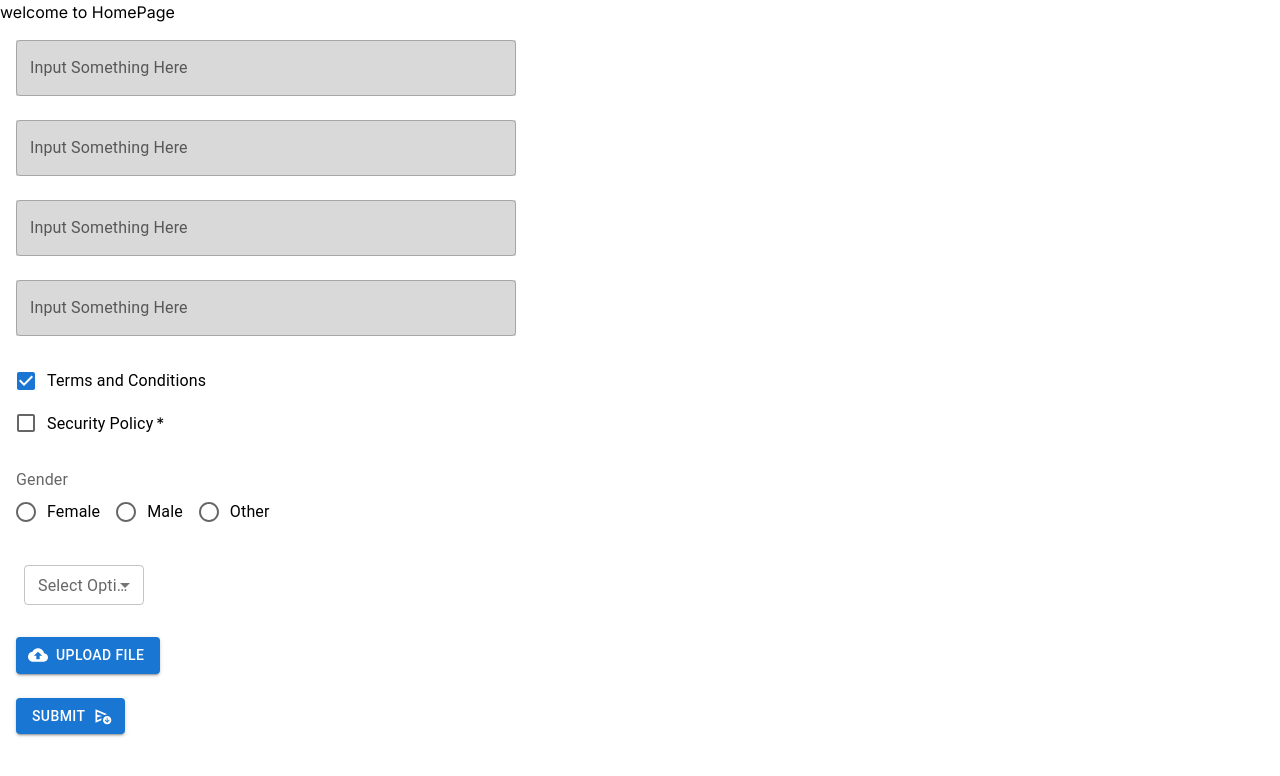
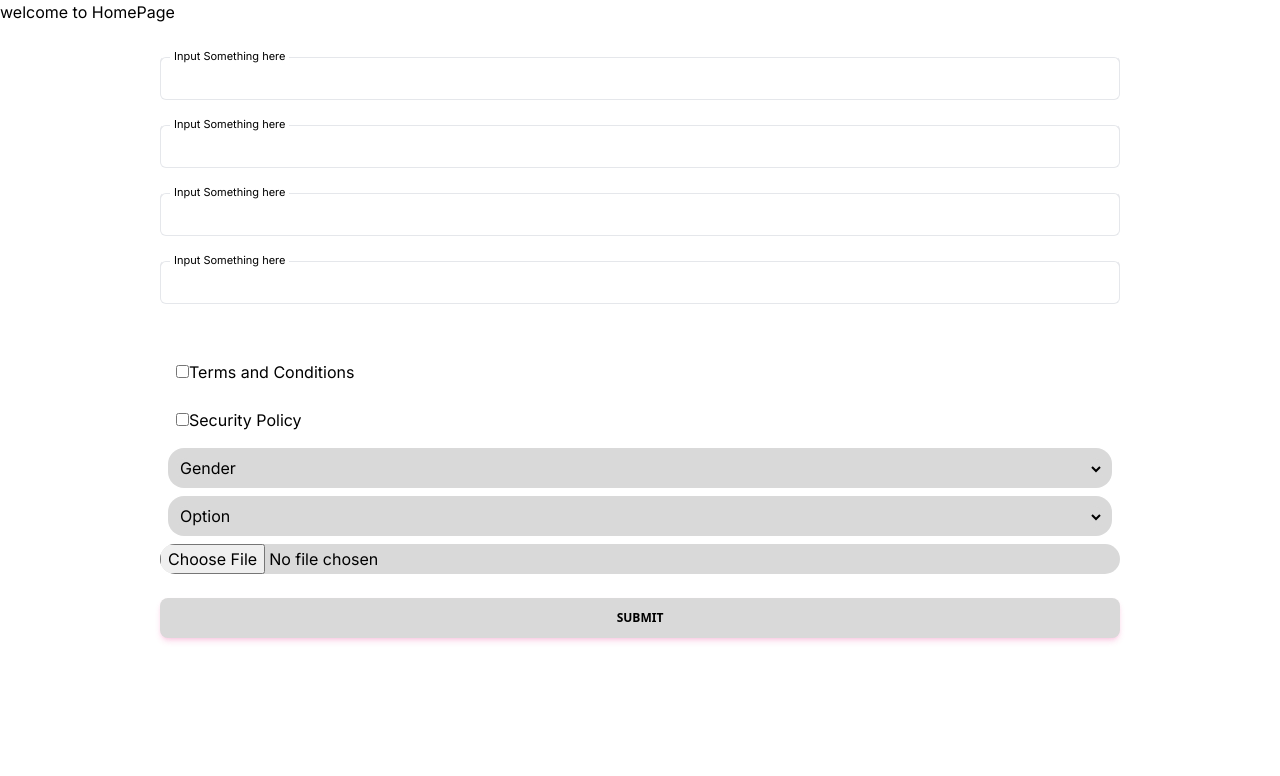
Before and after one commit to arefin22/EchoScript, a Next.js app: page / in a window 1280 px wide. Shown: the top 776 px of the page. Built offline with nearby package versions, Linux system fonts and the light colour scheme.

Commit message:
form for home page completed with updated without material ui

```diff
--- a/src/components/shared/formCard/FormCard.js
+++ b/src/components/shared/formCard/FormCard.js
@@ -1,142 +1,108 @@
 "use client"
 import * as React from 'react';
-import Box from '@mui/material/Box';
-import { styled } from '@mui/material/styles';
-import  CloudUploadIcon  from '@mui/icons-material/CloudUpload';
-// import SendIcon from '@mui/icons-material'
-import TextField from '@mui/material/TextField';
-import { Button, Checkbox, FormControl, FormControlLabel, FormGroup, FormLabel, InputLabel, MenuItem, Radio, RadioGroup, Select } from '@mui/material';
-import { SendAndArchiveOutlined } from '@mui/icons-material';
 
 const FormCard = () => {
-    const [option, setOption] = React.useState('');
-    const handleSubmit=()=>{
-        console.log("submitted");
-    }
-    const handleOption = (event) => {
-        setOption(event.target.value);}
-        const VisuallyHiddenInput = styled('input')({
-            clip: 'rect(0 0 0 0)',
-            clipPath: 'inset(50%)',
-            height: 1,
-            overflow: 'hidden',
-            position: 'absolute',
-            bottom: 0,
-            left: 0,
-            whiteSpace: 'nowrap',
-            width: 1,
-          });
+
   return (
     <div className='mx-auto'>
-      <form onSubmit={handleSubmit}>
-       <div className='m-2 p-2' >
-       <Box
-          sx={{
-            border:'none',
-            width: 500,
-            maxWidth: '100%',
-            backgroundColor: '#D9D9D9',
-            border:'none'
 
-          }}
-        >
-          <TextField className='text-black border-none' fullWidth label="Input Something Here" id="fullWidth" />
-        </Box>
+      <div className='w-3/4 mx-auto'>
+         <form  className="mt-8 mb-2 w-full ">
+    <div className="mb-4 flex flex-col gap-6">
+      <div className="relative h-11 w-full min-w-[200px]">
+        <input
+          className="peer bg-[#D9D9D9] h-full w-full rounded-md border border-blue-gray-200 border-t-transparent bg-transparent px-3 py-3 font-sans text-sm font-normal text-blue-gray-700 outline outline-0 transition-all placeholder-shown:border placeholder-shown:border-blue-gray-200 placeholder-shown:border-t-blue-gray-200 focus:border-2 focus:border-pink-500 focus:border-t-transparent focus:outline-0 disabled:border-0 disabled:bg-blue-gray-50"
+        type="name" name="name"
+        />
+        <label className="before:content[' '] after:content[' '] pointer-events-none absolute left-0 -top-1.5 flex h-full w-full select-none text-[11px] font-normal leading-tight text-blue-gray-400 transition-all before:pointer-events-none before:mt-[6.5px] before:mr-1 before:box-border before:block before:h-1.5 before:w-2.5 before:rounded-tl-md before:border-t before:border-l before:border-blue-gray-200 before:transition-all after:pointer-events-none after:mt-[6.5px] after:ml-1 after:box-border after:block after:h-1.5 after:w-2.5 after:flex-grow after:rounded-tr-md after:border-t after:border-r after:border-blue-gray-200 after:transition-all peer-placeholder-shown:text-sm peer-placeholder-shown:leading-[4.1] peer-placeholder-shown:text-blue-gray-500 peer-placeholder-shown:before:border-transparent peer-placeholder-shown:after:border-transparent peer-focus:text-[11px] peer-focus:leading-tight peer-focus:text-pink-500 peer-focus:before:border-t-2 peer-focus:before:border-l-2 peer-focus:before:!border-pink-500 peer-focus:after:border-t-2 peer-focus:after:border-r-2 peer-focus:after:!border-pink-500 peer-disabled:text-transparent peer-disabled:before:border-transparent peer-disabled:after:border-transparent peer-disabled:peer-placeholder-shown:text-blue-gray-500">
+          Input Something here
+        </label>
       </div>
-       <div className='m-2 p-2' >
-       <Box
-          sx={{
-            border:'none',
-            width: 500,
-            maxWidth: '100%',
-            backgroundColor: '#D9D9D9',
-            border:'none'
+      <div className="relative h-11 w-full min-w-[200px]">
+        <input
+          className="peer h-full w-full bg-[#D9D9D9] rounded-md border border-blue-gray-200 border-t-transparent bg-transparent px-3 py-3 font-sans text-sm font-normal text-blue-gray-700 outline outline-0 transition-all placeholder-shown:border placeholder-shown:border-blue-gray-200 placeholder-shown:border-t-blue-gray-200 focus:border-2 focus:border-pink-500 focus:border-t-transparent focus:outline-0 disabled:border-0 disabled:bg-blue-gray-50"
+        type="name" name="photoURL"
+        />
+        <label className="before:content[' '] after:content[' '] pointer-events-none absolute left-0 -top-1.5 flex h-full w-full select-none text-[11px] font-normal leading-tight text-blue-gray-400 transition-all before:pointer-events-none before:mt-[6.5px] before:mr-1 before:box-border before:block before:h-1.5 before:w-2.5 before:rounded-tl-md before:border-t before:border-l before:border-blue-gray-200 before:transition-all after:pointer-events-none after:mt-[6.5px] after:ml-1 after:box-border after:block after:h-1.5 after:w-2.5 after:flex-grow after:rounded-tr-md after:border-t after:border-r after:border-blue-gray-200 after:transition-all peer-placeholder-shown:text-sm peer-placeholder-shown:leading-[4.1] peer-placeholder-shown:text-blue-gray-500 peer-placeholder-shown:before:border-transparent peer-placeholder-shown:after:border-transparent peer-focus:text-[11px] peer-focus:leading-tight peer-focus:text-pink-500 peer-focus:before:border-t-2 peer-focus:before:border-l-2 peer-focus:before:!border-pink-500 peer-focus:after:border-t-2 peer-focus:after:border-r-2 peer-focus:after:!border-pink-500 peer-disabled:text-transparent peer-disabled:before:border-transparent peer-disabled:after:border-transparent peer-disabled:peer-placeholder-shown:text-blue-gray-500">
+        Input Something here
+        </label>
+      </div>
+      <div className="relative h-11 w-full min-w-[200px]">
+        <input
+          className="peer h-full bg-[#D9D9D9] w-full rounded-md border border-blue-gray-200 border-t-transparent bg-transparent px-3 py-3 font-sans text-sm font-normal text-blue-gray-700 outline outline-0 transition-all placeholder-shown:border placeholder-shown:border-blue-gray-200 placeholder-shown:border-t-blue-gray-200 focus:border-2 focus:border-pink-500 focus:border-t-transparent focus:outline-0 disabled:border-0 disabled:bg-blue-gray-50"
+           type="text" name="email"
+        />
+        <label className="before:content[' '] after:content[' '] pointer-events-none absolute left-0 -top-1.5 flex h-full w-full select-none text-[11px] font-normal leading-tight text-blue-gray-400 transition-all before:pointer-events-none before:mt-[6.5px] before:mr-1 before:box-border before:block before:h-1.5 before:w-2.5 before:rounded-tl-md before:border-t before:border-l before:border-blue-gray-200 before:transition-all after:pointer-events-none after:mt-[6.5px] after:ml-1 after:box-border after:block after:h-1.5 after:w-2.5 after:flex-grow after:rounded-tr-md after:border-t after:border-r after:border-blue-gray-200 after:transition-all peer-placeholder-shown:text-sm peer-placeholder-shown:leading-[4.1] peer-placeholder-shown:text-blue-gray-500 peer-placeholder-shown:before:border-transparent peer-placeholder-shown:after:border-transparent peer-focus:text-[11px] peer-focus:leading-tight peer-focus:text-pink-500 peer-focus:before:border-t-2 peer-focus:before:border-l-2 peer-focus:before:!border-pink-500 peer-focus:after:border-t-2 peer-focus:after:border-r-2 peer-focus:after:!border-pink-500 peer-disabled:text-transparent peer-disabled:before:border-transparent peer-disabled:after:border-transparent peer-disabled:peer-placeholder-shown:text-blue-gray-500">
+        Input Something here
+        </label>
+      </div>
+      <div className="relative h-11 w-full min-w-[200px]">
+        <input
+          type="text" name="password"
+          className="peer h-full bg-[#D9D9D9] w-full rounded-md border border-blue-gray-200 border-t-transparent bg-transparent px-3 py-3 font-sans text-sm font-normal text-blue-gray-700 outline outline-0 transition-all placeholder-shown:border placeholder-shown:border-blue-gray-200 placeholder-shown:border-t-blue-gray-200 focus:border-2 focus:border-pink-500 focus:border-t-transparent focus:outline-0 disabled:border-0 disabled:bg-blue-gray-50"
 
-          }}
-        >
-          <TextField className='text-black border-none' fullWidth label="Input Something Here" id="fullWidth" />
-        </Box>
+        />
+        <label className="before:content[' '] after:content[' '] pointer-events-none absolute left-0 -top-1.5 flex h-full w-full select-none text-[11px] font-normal leading-tight text-blue-gray-400 transition-all before:pointer-events-none before:mt-[6.5px] before:mr-1 before:box-border before:block before:h-1.5 before:w-2.5 before:rounded-tl-md before:border-t before:border-l before:border-blue-gray-200 before:transition-all after:pointer-events-none after:mt-[6.5px] after:ml-1 after:box-border after:block after:h-1.5 after:w-2.5 after:flex-grow after:rounded-tr-md after:border-t after:border-r after:border-blue-gray-200 after:transition-all peer-placeholder-shown:text-sm peer-placeholder-shown:leading-[4.1] peer-placeholder-shown:text-blue-gray-500 peer-placeholder-shown:before:border-transparent peer-placeholder-shown:after:border-transparent peer-focus:text-[11px] peer-focus:leading-tight peer-focus:text-pink-500 peer-focus:before:border-t-2 peer-focus:before:border-l-2 peer-focus:before:!border-pink-500 peer-focus:after:border-t-2 peer-focus:after:border-r-2 peer-focus:after:!border-pink-500 peer-disabled:text-transparent peer-disabled:before:border-transparent peer-disabled:after:border-transparent peer-disabled:peer-placeholder-shown:text-blue-gray-500">
+        Input Something here
+        </label>
       </div>
-       <div className='m-2 p-2' >
-       <Box
-          sx={{
-            border:'none',
-            width: 500,
-            maxWidth: '100%',
-            backgroundColor: '#D9D9D9',
-            border:'none'
+    </div>
+    <div className="inline-flex items-center">
 
-          }}
-        >
-          <TextField className='text-black border-none' fullWidth label="Input Something Here" id="fullWidth" />
-        </Box >
-       </div>
-       <div className='m-2 p-2' >
-       <Box
-          sx={{
-            border:'none',
-            width: 500,
-            maxWidth: '100%',
-            backgroundColor: '#D9D9D9',
-            border:'none'
 
-          }}
-        >
-          <TextField className='text-black border-none' fullWidth label="Input Something Here" id="fullWidth" />
-        </Box >
     </div>
     <div className='m-2 p-2'>
-       <FormGroup>
-  <FormControlLabel control={<Checkbox defaultChecked />} label="Terms and Conditions" />
-  <FormControlLabel required control={<Checkbox />} label="Security Policy" />
+    <div className="form-control">
+  <label className="label cursor-pointer">
 
-</FormGroup>
+    <input type="checkbox"  className="checkbox bg-[#D9D9D9]" />
+    <span className="label-text">Terms and Conditions</span>
+  </label>
+</div>
     </div>
     <div className='m-2 p-2'>
-       <FormControl>
-      <FormLabel id="demo-row-radio-buttons-group-label">Gender</FormLabel>
-      <RadioGroup
-        row
-        aria-labelledby="demo-row-radio-buttons-group-label"
-        name="row-radio-buttons-group"
-      >
-        <FormControlLabel value="female" control={<Radio />} label="Female" />
-        <FormControlLabel value="male" control={<Radio />} label="Male" />
-        <FormControlLabel value="other" control={<Radio />} label="Other" />
+    <div className="form-control">
+  <label className="label cursor-pointer">
 
-      </RadioGroup>
-    </FormControl>
+    <input type="checkbox"  className="checkbox bg-[#D9D9D9]" />
+    <span className="label-text">Security Policy</span>
+  </label>
 </div>
-       <div className='m-2 p-2'>
-       <FormControl sx={{ m: 1, minWidth: 120 }} size="small">
-      <InputLabel id="demo-select-small-label">Select Option</InputLabel>
-      <Select
-        labelId="demo-select-small-label"
-        id="demo-select-small"
-        value={option}
-        label="Option"
-        onChange={handleOption}
-      >
-
-        <MenuItem value="option-1">Option-1</MenuItem>
-        <MenuItem value="option-2">Option-2</MenuItem>
-        <MenuItem value="option-3">Option-3</MenuItem>
-      </Select>
-    </FormControl>
-       </div>
-       <div className='m-2 p-2'>
-       <Button component="label" variant="contained" startIcon={<CloudUploadIcon />}>
-      Upload file
-      <VisuallyHiddenInput type="file" />
-    </Button>
-       </div>
-       <div className='m-2 p-2'>
-       <Button type="submit" variant="contained" endIcon={<SendAndArchiveOutlined />}>
-  Submit
-</Button>
     </div>
 
+    <div>
+      <div className='m-2 p-2 bg-[#D9D9D9] rounded-2xl'>
+      <select className="select bg-[#D9D9D9] w-full rounded-2xl select-accent ">
+  <option disabled selected>Gender</option>
+  <option>Male</option>
+  <option>Female</option>
+  <option>Other</option>
+</select>
+      </div>
+    </div>
+    <div>
+      <div className='m-2 p-2 bg-[#D9D9D9] rounded-2xl'>
+      <select className="select bg-[#D9D9D9] w-full rounded-2xl select-accent  ">
+  <option disabled selected>Option</option>
+  <option>Option-1</option>
+  <option>Option-2</option>
+  <option>Option-3</option>
+</select>
+      </div>
+      <div>
+      <input type="file" className="file-input file-input-bordered w-full bg-[#D9D9D9] rounded-2xl" />
+      </div>
+    </div>
+    <button
+      className="mt-6 block w-full select-none rounded-lg bg-[#D9D9D9] py-3 px-6 text-center align-middle font-sans text-xs font-bold uppercase text-black shadow-md shadow-pink-500/20 transition-all hover:shadow-lg hover:shadow-pink-500/40 focus:opacity-[0.85] focus:shadow-none active:opacity-[0.85] active:shadow-none disabled:pointer-events-none disabled:opacity-50 disabled:shadow-none"
+      type='submit'
+      data-ripple-light="true"
+    >
+     Submit
+    </button>
+
   </form>
+      </div>
     </div>
   );
 };
```
Lines whose indentation alone changed are shown as unchanged.
